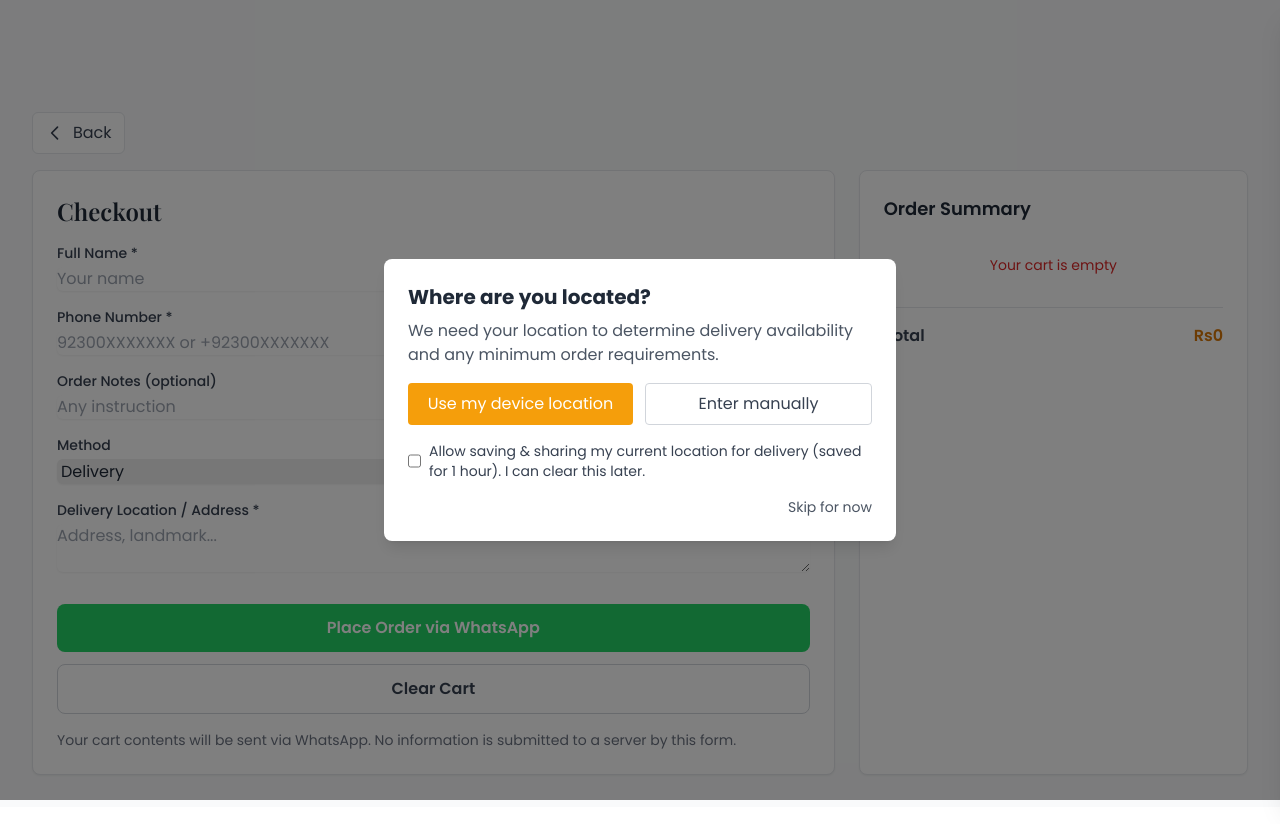
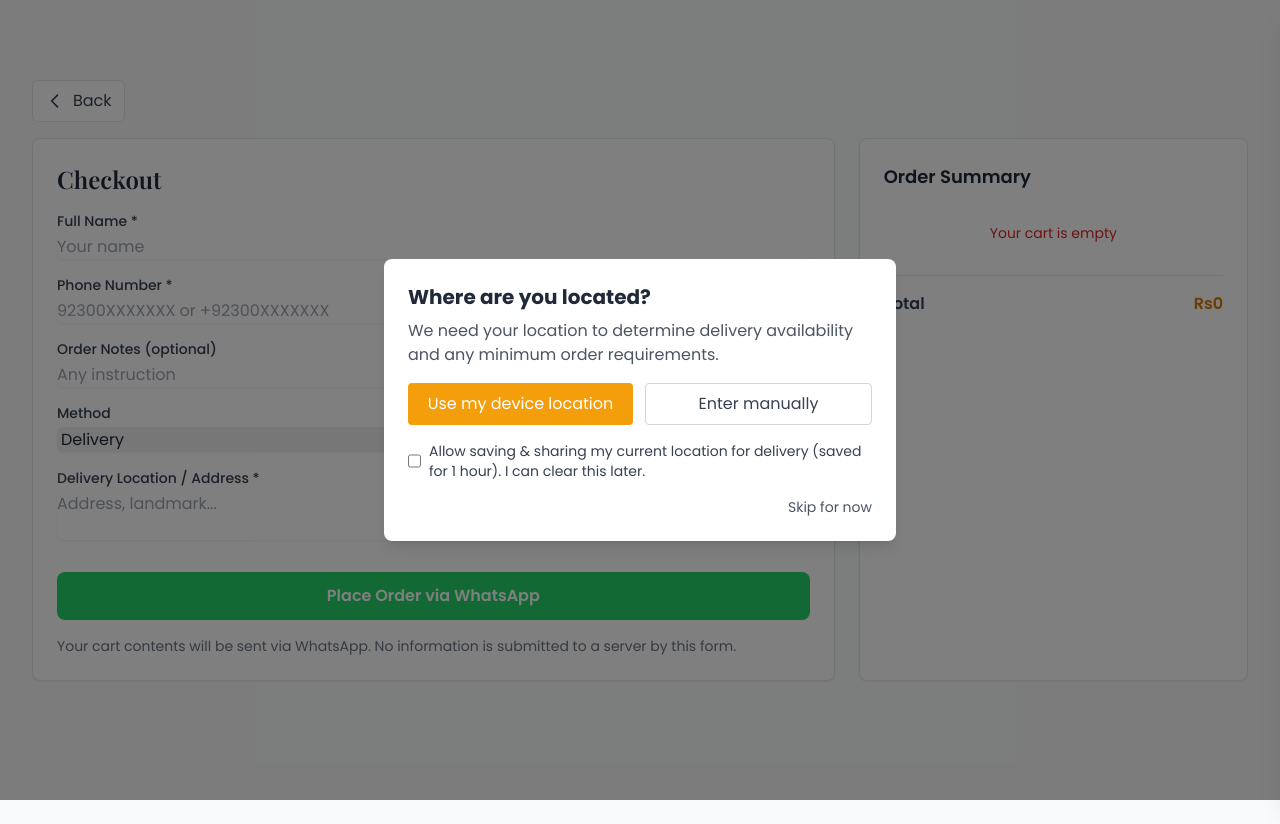
Before and after one commit to somansaeed1/The_Pan_N_Grill, a Next.js app: page /checkout in a window 1280 px wide. Built offline with nearby package versions, Linux system fonts and the light colour scheme.

Commit message:
Cart Update

```diff
--- a/app/checkout/page.tsx
+++ b/app/checkout/page.tsx
@@ -5,6 +5,8 @@ import { useRouter } from 'next/navigation';
 import { CartItem } from '@/types';
 import { showToast } from '@/lib/cartUtils';
 
+// Destination WhatsApp number in international format without plus sign.
+// Keep only digits here; code will ensure proper prefix when needed.
 const WHATSAPP_NUMBER = '923456500649';
 
 export default function CheckoutPage() {
@@ -139,19 +141,43 @@ export default function CheckoutPage() {
 
     const message = buildWhatsAppMessage();
     const encoded = encodeURIComponent(message);
-    const link = `https://wa.me/${WHATSAPP_NUMBER}?text=${encoded}`;
+
+    // Normalize destination phone number: remove non-digits, ensure country code present
+    let dest = String(WHATSAPP_NUMBER || '').replace(/\D/g, '');
+    if (!dest) {
+      showToast('WhatsApp number not configured', 'error');
+      return;
+    }
+    // If the number starts with a leading 0, convert to international by replacing with 92
+    if (/^0\d{6,}$/.test(dest)) {
+      dest = '92' + dest.substring(1);
+    }
+
+    // Use the more widely supported send endpoint (works with web and mobile)
+    const link = `https://api.whatsapp.com/send?phone=${dest}&text=${encoded}`;
 
     try {
       localStorage.removeItem('checkoutData');
       localStorage.removeItem('panngrill-cart');
     } catch (e) {}
 
-    window.open(link, '_blank');
+    // Prefer opening in a new tab/window. Some browsers or popup blockers
+    // may block window.open; keep the anchor fallback which is reliable.
+    const newWin = window.open(link, '_blank', 'noopener,noreferrer');
+    if (!newWin) {
+      const a = document.createElement('a');
+      a.href = link;
+      a.target = '_blank';
+      a.rel = 'noopener noreferrer';
+      a.style.display = 'none';
+      document.body.appendChild(a);
+      a.click();
+      document.body.removeChild(a);
+    }
+
     showToast('Opening WhatsApp...');
 
-    setTimeout(() => {
-      router.push('/');
-    }, 2000);
+
   };
 
   const handleClearCart = () => {
@@ -162,12 +188,12 @@ export default function CheckoutPage() {
   };
 
   return (
-    <div className="pt-20 min-h-screen bg-gray-50">
+    <div className="pt-6 min-h-screen bg-gray-50">
       <div className="max-w-7xl mx-auto px-4 sm:px-6 lg:px-8 py-8">
         {/* Back button */}
         <div className="mb-4">
           <button
-            onClick={() => router.back()}
+            onClick={() => router.push('/menu')}
             className="inline-flex items-center px-3 py-2 rounded-md text-gray-700 bg-white border border-gray-200 hover:bg-gray-50"
           >
             <svg
@@ -306,13 +332,7 @@ export default function CheckoutPage() {
                 >
                   Place Order via WhatsApp
                 </button>
-                <button
-                  type="button"
-                  onClick={handleClearCart}
-                  className="w-full mt-3 border border-gray-300 text-gray-700 hover:bg-gray-50 py-3 rounded-lg font-semibold"
-                >
-                  Clear Cart
-                </button>
+                {/* Clear Cart button removed to simplify checkout flow */}
               </div>
 
               <p className="text-sm text-gray-500 mt-4">
--- a/components/LayoutShell.tsx
+++ b/components/LayoutShell.tsx
@@ -18,7 +18,8 @@ export default function LayoutShell({ children }: { children: React.ReactNode })
       {!isCheckout && <Navbar />}
 
       {/* Main area. For checkout, center and enlarge content for focus. */}
-      <main className={isCheckout ? 'min-h-screen bg-gray-50 pt-50' : 'min-h-screen'}>
+      {/* reduce top padding on checkout since Navbar is hidden there */}
+      <main className={isCheckout ? 'min-h-screen bg-gray-50 pt-6' : 'min-h-screen'}>
         {children}
       </main>
 
--- a/tsconfig.json
+++ b/tsconfig.json
@@ -22,6 +22,6 @@
       "@/*": ["./*"]
     }
   },
-  "include": ["next-env.d.ts", "**/*.ts", "**/*.tsx", ".next/types/**/*.ts"],
+  "include": ["next-env.d.ts", "global.d.ts", "**/*.ts", "**/*.tsx", ".next/types/**/*.ts"],
   "exclude": ["node_modules"]
 }
```
